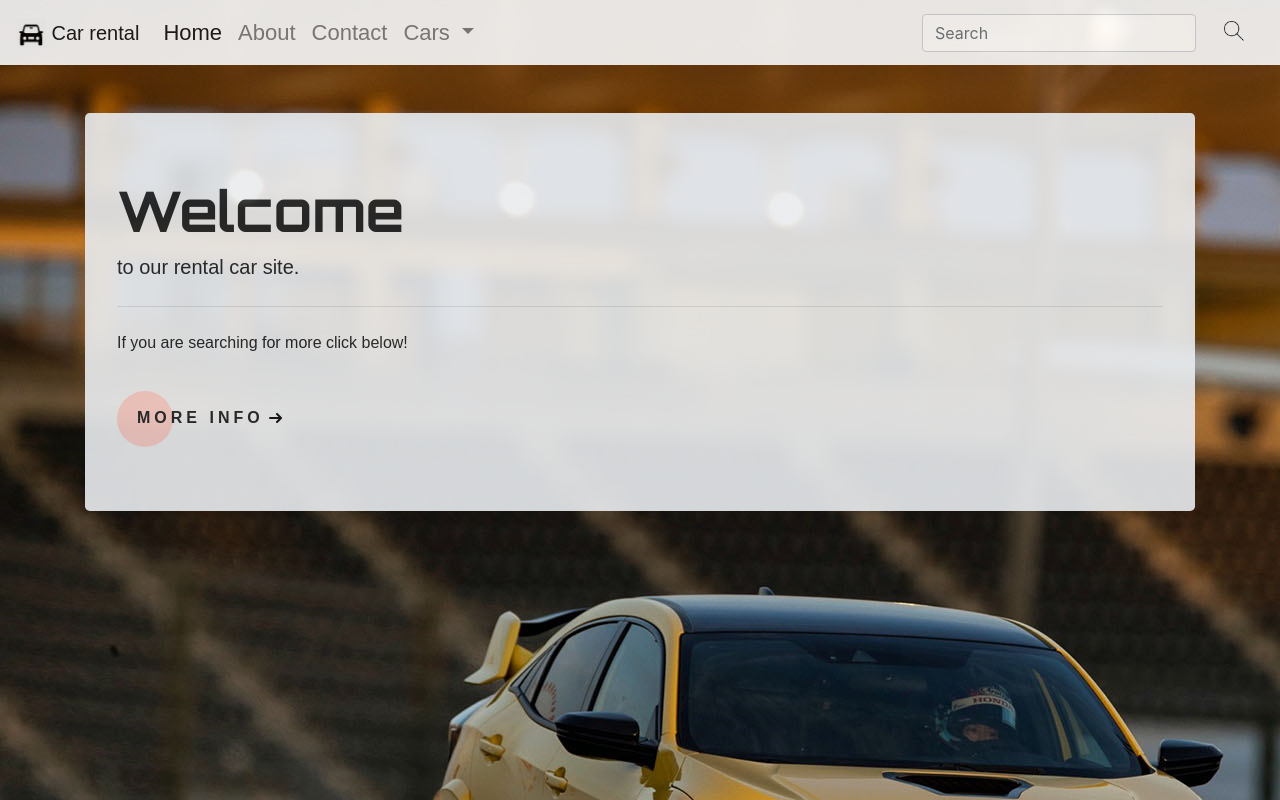
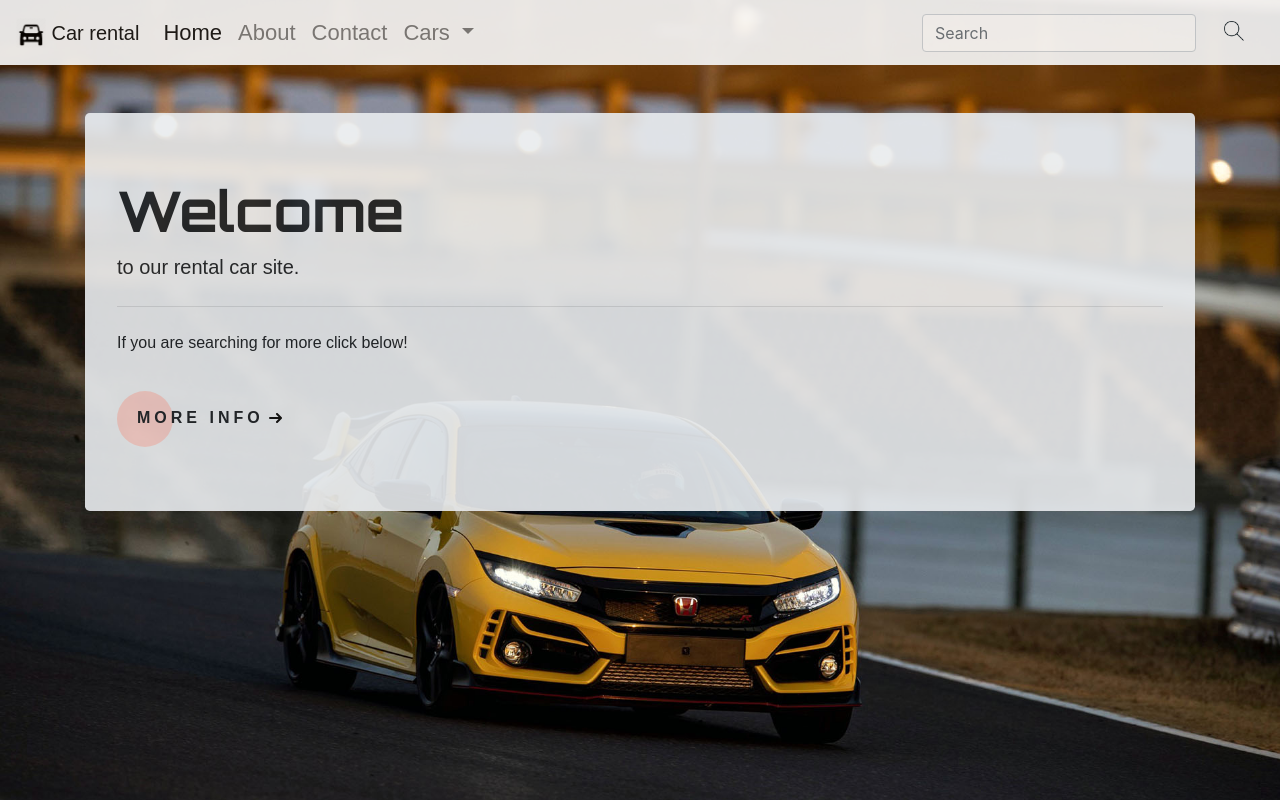
Before and after one commit to BuraBury/userApp, an Angular app: page / in a window 1280 px wide. Built offline with nearby package versions, Linux system fonts and the light colour scheme.

Commit message:
button update

```diff
--- a/src/styles.css
+++ b/src/styles.css
@@ -8,7 +8,16 @@ h2, h3, p, a {
 
 }
 
-body{
+body {
   background-image: url("assets/background.jpg");
   opacity: 0.9 !important;
+  background-size: cover;
+  background-repeat: no-repeat;
 }
+
+@media only screen and (max-width: 1417px) {
+  body {
+    background-color: black;
+    opacity: .9 !important;
+  }
+}
```
